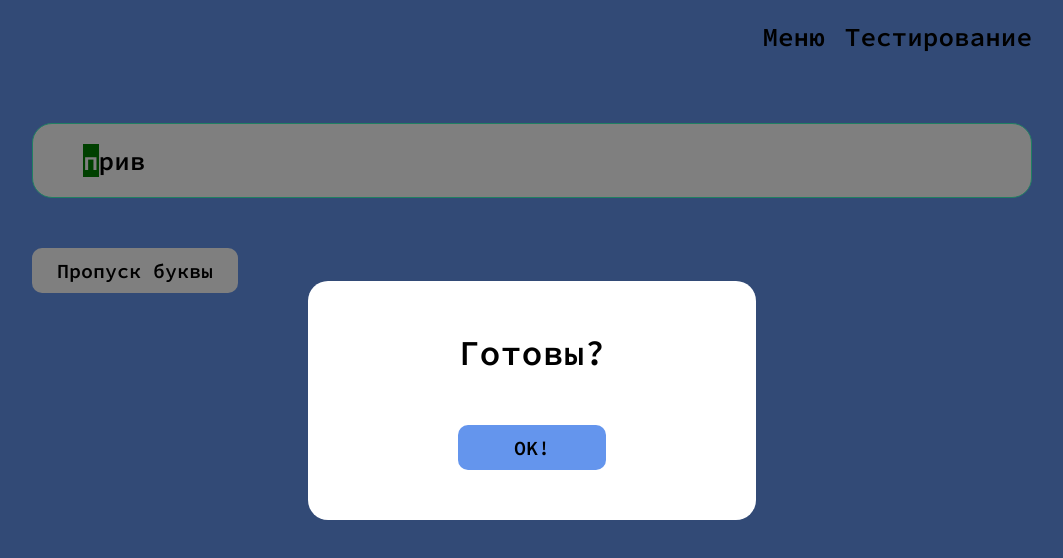
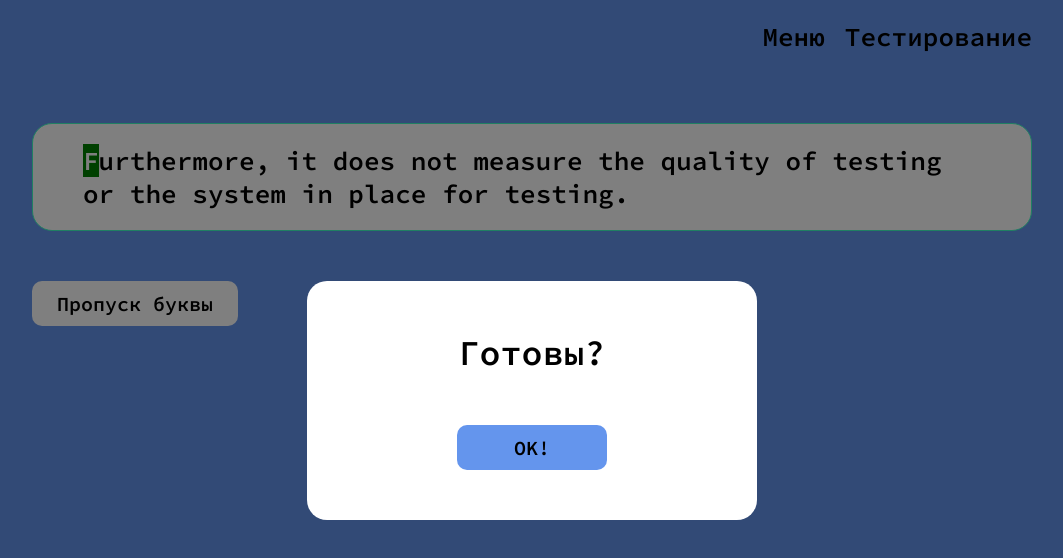
Before and after one commit to tiMURtSE/typing-app, a React (Create React App) app: page /testing in a window 1280 px wide. Shown: the top 558 px of the page, without its empty margins (108-1171 px from the left). Built offline with nearby package versions, Linux system fonts and the light colour scheme.

Commit message:
добавлен подсчет кол-ва символов в мин.

```diff
--- a/src/components/UI/button/Button.module.css
+++ b/src/components/UI/button/Button.module.css
@@ -1,4 +1,6 @@
 .btn {
+    max-width: 250px;
+    min-width: 150px;
     padding: 10px 25px;
 
     font-size: 20px;
--- a/src/components/modal/Modal.jsx
+++ b/src/components/modal/Modal.jsx
@@ -1,9 +1,8 @@
-import React, { useState } from 'react';
 import { useNavigate } from 'react-router-dom';
 import Button from '../UI/button/Button';
 import classes from './Modal.module.css';
 
-const Modal = ({modal, setModal, timer}) => {
+const Modal = ({modal, setModal, timer, text}) => {
     const route = useNavigate();
     const clickFunction = () => {
         if (modal.isStart) {
@@ -15,16 +14,19 @@ const Modal = ({modal, setModal, timer}) => {
 
     if (!modal.isDisplayed) return;
 
+    const time = +((timer.current.endTime - timer.current.startTime) / 1000 / 60).toFixed(3);
+    const symbolsPerMinute = Math.round(text.length / time);
+
     return (
         <div className={classes.modal}>
             <div className={classes.alert}>
-                <span>
                     {(modal.isStart) ? (
-                        "Готовы?"
+                        <span>Готовы?</span>
                     ) : (
-                        "Конец"
+                        <div>
+                            Символов в минуту: {symbolsPerMinute}
+                        </div>
                     )}
-                </span>
                 <Button onClick={clickFunction}>OK!</Button>
             </div>
         </div>
--- a/src/components/modal/Modal.module.css
+++ b/src/components/modal/Modal.module.css
@@ -15,6 +15,8 @@
 .alert {
     display: flex;
     flex-direction: column;
+    justify-content: center;
+    align-items: center;
     row-gap: 50px;
     padding: 50px 150px;
 
--- a/src/components/testing/Testing.jsx
+++ b/src/components/testing/Testing.jsx
@@ -6,10 +6,11 @@ import Button from '../UI/button/Button';
 import Window from '../window/Window';
 
 const Testing = () => {
-    const text = texts[0].split("");
+    const text = texts[1].split("");
     const [modal, setModal] = useState({isStart: true, isDisplayed: true});
     const [state, setState] = useState(0);
     const ref = useRef(false);
+    const timer = useRef({startTime: null, endTime: null});
 
     useEffect(() => {
         // проверяет, навешен ли слушатель событий. предотвращает повторное добавление слушателя
@@ -22,11 +23,15 @@ const Testing = () => {
                 ref.current = false;
                 document.removeEventListener('keydown', onKeyDown);
                 setState(state + 1);
+                if (!timer.current.startTime) {
+                    timer.current.startTime = Date.now();
+                }
             }
 
             if (!span.nextElementSibling) {
                 setModal({isStart: false, isDisplayed: true});
                 document.removeEventListener('keydown', onKeyDown);
+                timer.current.endTime = Date.now();
             }
         };
 
@@ -39,7 +44,7 @@ const Testing = () => {
 
     return (
         <div>
-            <Modal modal={modal} setModal={setModal} />
+            <Modal modal={modal} setModal={setModal} timer={timer} text={text}/>
 
             <Window>
                 <Text text={text} state={state}/>
--- a/src/data/texts.js
+++ b/src/data/texts.js
@@ -1,4 +1,4 @@
 export const texts = [
-    "прив",
+    "let",
     "Furthermore, it does not measure the quality of testing or the system in place for testing."
 ];
```
